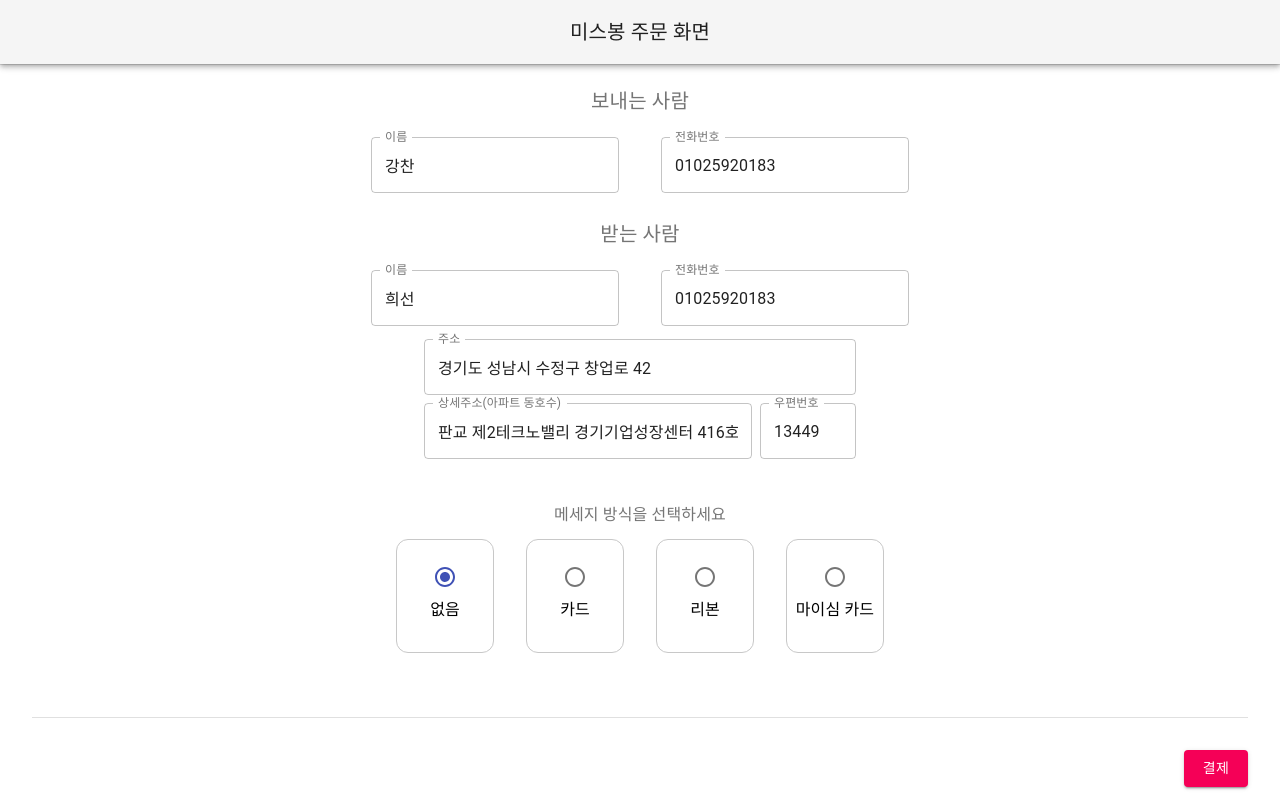
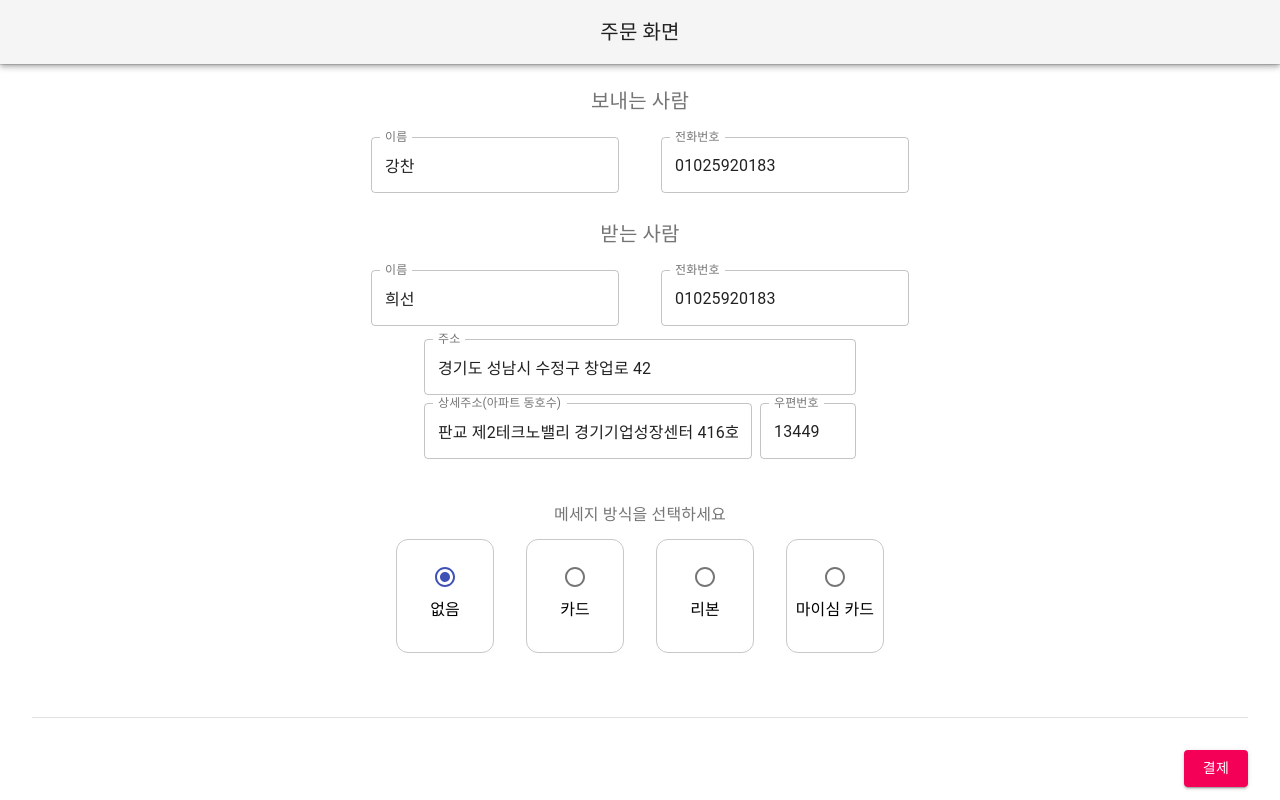
Before and after one commit to cashdow/order_sample_app, a React (Create React App) app: page / in a window 1280 px wide. Built offline with nearby package versions, Linux system fonts and the light colour scheme.

Commit message:
log remove.

```diff
--- a/src/App.js
+++ b/src/App.js
@@ -306,7 +306,6 @@ function App() {
     setMessage(msg);
   };
   const handleAddressComplete = (data) => {
-    // console.log("[App] handleComplete data = ", data);
     setMessage({
       ...message,
       receiverAddress1: data.address,
@@ -320,7 +319,7 @@ function App() {
       <AppBar position="static" color="default" className={classes.appbar}>
         <Toolbar>
           <Typography variant="h6" className={classes.title}>
-            미스봉 주문 화면
+            주문 화면
           </Typography>
         </Toolbar>
       </AppBar>
```
